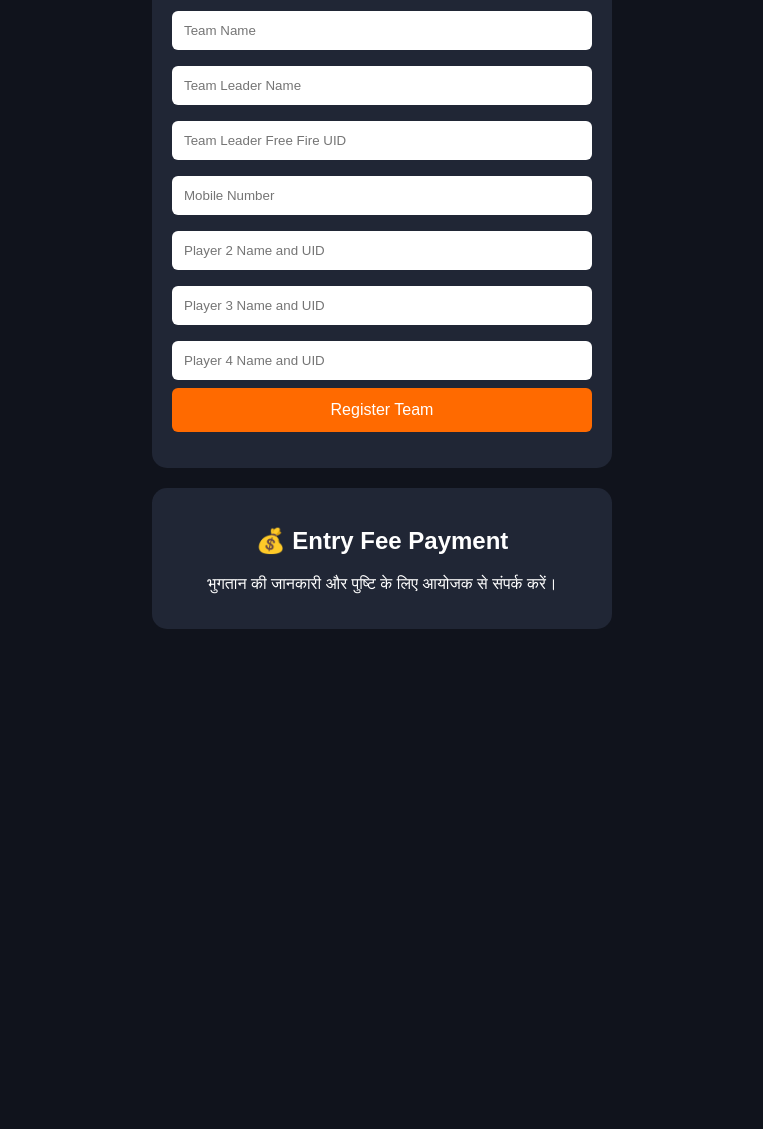
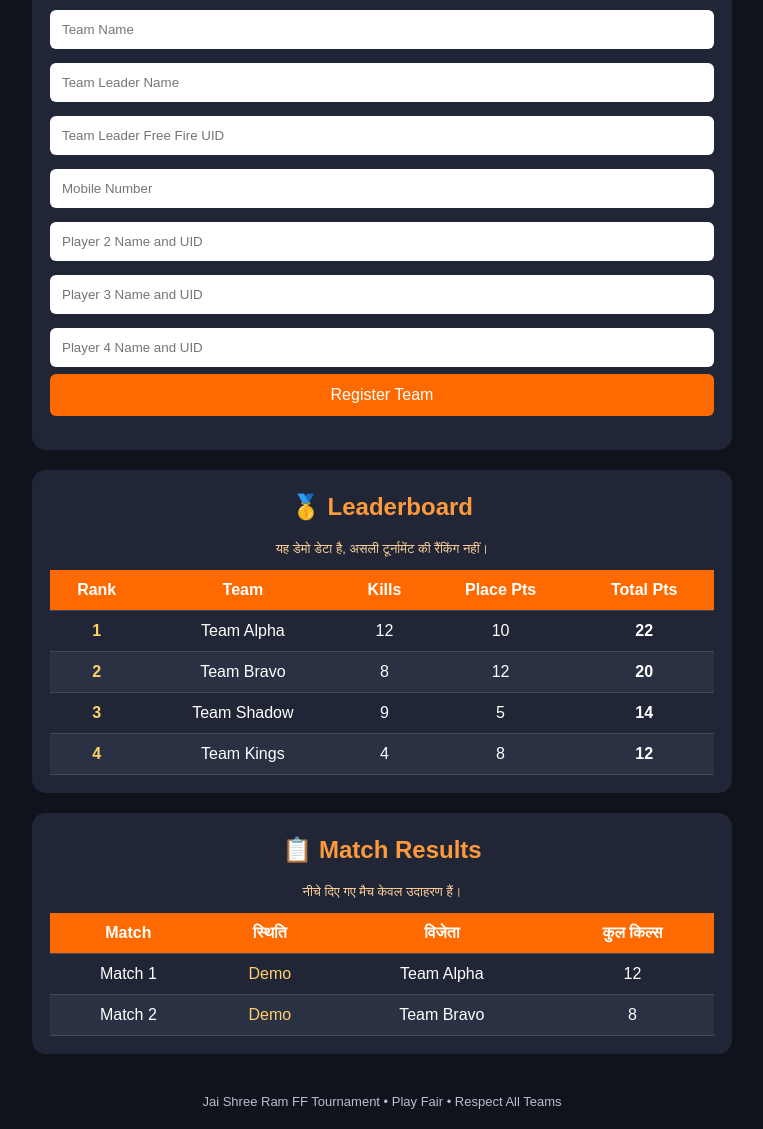
Before and after one commit to nattik5904singh-art/Free-fire-tournament-, a plain HTML site: page index.html in a window 1280 px wide. Shown: the part 515-1644 px from the top of the page, without its empty margins (258-1021 px from the left). Before the commit the page ends 1164 px from the top, so only its background shows below. Drawn offline with Linux system fonts and the light colour scheme.

Commit message:
Update index.html

```diff
--- a/index.html
+++ b/index.html
@@ -5,29 +5,75 @@
 <meta charset="UTF-8">
 <meta name="viewport" content="width=device-width, initial-scale=1">
 <title>Jai Shree Ram FF Tournament</title>
+
 <style>
-body{margin:0;font-family:Arial,sans-serif;background:#10131c;color:white;text-align:center}
-header{background:#ff6a00;padding:25px 10px}
-.box{background:#202635;margin:20px auto;padding:20px;width:85%;max-width:420px;border-radius:15px}
-input{box-sizing:border-box;width:100%;padding:12px;margin:8px 0;border-radius:6px;border:0}
-button{background:#ff6a00;color:white;border:0;padding:13px;width:100%;border-radius:6px;font-size:16px}
-.price{font-size:28px;color:#ffb000}
+*{box-sizing:border-box}
+body{
+  margin:0;font-family:Arial,sans-serif;
+  background:#10131c;color:white;text-align:center
+}
+header{background:#ff6a00;padding:24px 12px}
+header h1{margin:0;font-size:25px}
+nav{
+  display:flex;justify-content:center;gap:16px;
+  flex-wrap:wrap;padding:14px;background:#202635
+}
+nav a{color:white;text-decoration:none;font-weight:bold}
+.box{
+  background:#202635;margin:20px auto;padding:18px;
+  width:92%;max-width:700px;border-radius:14px
+}
+h2{color:#ff9a3c;margin-top:5px}
+input{
+  width:100%;padding:12px;margin:7px 0;
+  border:0;border-radius:6px
+}
+button{
+  background:#ff6a00;color:white;border:0;
+  padding:12px;border-radius:6px;font-size:16px;
+  cursor:pointer
+}
+form button{width:100%}
+button:disabled{opacity:.6}
+.price{font-size:26px;color:#ffb000}
+.note{font-size:13px;color:#ffd19c}
+.table-wrap{overflow-x:auto}
+table{
+  width:100%;border-collapse:collapse;
+  min-width:440px
+}
+th,td{padding:11px 8px;border-bottom:1px solid #41495b}
+th{background:#ff6a00;color:white}
+tr:nth-child(even){background:#293143}
+.rank{color:#ffd166;font-weight:bold}
+.status{color:#8ee6a1}
+.result-status{color:#ffcf70}
+footer{padding:20px;color:#b9bfce;font-size:13px}
 </style>
 </head>
+
 <body>
 <header>
   <h1>🔥 जय श्री राम FF TOURNAMENT 🔥</h1>
   <p>Squad Battle • Show Your Skills</p>
 </header>
 
-<div class="box">
+<nav>
+  <a href="#details">Tournament</a>
+  <a href="#register">Register</a>
+  <a href="#leaderboard">Leaderboard</a>
+  <a href="#results">Results</a>
+</nav>
+
+<section class="box" id="details">
   <h2>🏆 Tournament Details</h2>
   <p>Mode: Squad</p>
   <p>Players: 4 per team</p>
   <p>Entry Fee: <span class="price">₹20</span></p>
-</div>
+  <p class="note">मैच का समय और नियम आयोजक से कन्फर्म करें।</p>
+</section>
 
-<div class="box">
+<section class="box" id="register">
   <h2>📝 Squad Registration</h2>
   <form id="registration">
     <input name="team" placeholder="Team Name" required>
@@ -39,28 +85,112 @@ button{background:#ff6a00;color:white;border:0;padding:13px;width:100%;border-ra
     <input name="player4" placeholder="Player 4 Name and UID" required>
     <button type="submit">Register Team</button>
   </form>
-<p id="message"></p>
+  <p id="message" role="status"></p>
+</section>
+
+<section class="box" id="leaderboard">
+  <h2>🥇 Leaderboard</h2>
+  <p class="note">यह डेमो डेटा है, असली टूर्नामेंट की रैंकिंग नहीं।</p>
+  <div class="table-wrap">
+    <table>
+      <thead>
+        <tr>
+          <th>Rank</th>
+          <th>Team</th>
+          <th>Kills</th>
+          <th>Place Pts</th>
+          <th>Total Pts</th>
+        </tr>
+      </thead>
+      <tbody id="leaderboardBody"></tbody>
+    </table>
   </div>
+</section>
 
-<div class="box">
-<h2>💰 Entry Fee Payment</h2>
-<p>भुगतान की जानकारी और पुष्टि के लिए आयोजक से संपर्क करें।</p>
+<section class="box" id="results">
+  <h2>📋 Match Results</h2>
+  <p class="note">नीचे दिए गए मैच केवल उदाहरण हैं।</p>
+  <div class="table-wrap">
+    <table>
+      <thead>
+        <tr>
+          <th>Match</th>
+          <th>स्थिति</th>
+          <th>विजेता</th>
+          <th>कुल किल्स</th>
+        </tr>
+      </thead>
+      <tbody id="resultsBody"></tbody>
+    </table>
   </div>
+</section>
+
+<footer>
+  Jai Shree Ram FF Tournament • Play Fair • Respect All Teams
+</footer>
 
 <script>
 const WEB_APP_URL = "https://script.google.com/macros/s/AKfycbyT_RFw22nyXPILOu5lJW5PDVfSAYBrgwgEelLUxJkSY0GGWtWRDIPeTk1oRuCQd0iZ/exec";
 
+// Demo scores: बाद में असली परिणामों से बदलें।
+const teams = [
+  {name:"Team Alpha", kills:12, place:10},
+  {name:"Team Bravo", kills:8, place:12},
+  {name:"Team Shadow", kills:9, place:5},
+  {name:"Team Kings", kills:4, place:8}
+];
+
+teams.forEach(team => {
+  team.total = team.kills + team.place;
+});
+
+teams.sort((a,b) => b.total - a.total);
+
+document.getElementById("leaderboardBody").innerHTML =
+  teams.map((team,index) => `
+    <tr>
+      <td class="rank">${index+1}</td>
+      <td>${escapeHTML(team.name)}</td>
+      <td>${team.kills}</td>
+      <td>${team.place}</td>
+      <td><strong>${team.total}</strong></td>
+    </tr>
+  `).join("");
+
+const matches = [
+  {name:"Match 1", status:"Demo", winner:"Team Alpha", kills:12},
+  {name:"Match 2", status:"Demo", winner:"Team Bravo", kills:8}
+];
+
+document.getElementById("resultsBody").innerHTML =
+  matches.map(match => `
+    <tr>
+      <td>${escapeHTML(match.name)}</td>
+      <td class="result-status">${escapeHTML(match.status)}</td>
+      <td>${escapeHTML(match.winner)}</td>
+      <td>${match.kills}</td>
+    </tr>
+  `).join("");
+
+function escapeHTML(value) {
+  return String(value).replace(/[&<>"']/g, char => ({
+    "&":"&amp;", "<":"&lt;", ">":"&gt;",
+    '"':"&quot;", "'":"&#39;"
+  }[char]));
+}
+
+// Google Sheet registration
 const form = document.getElementById("registration");
 const message = document.getElementById("message");
-const button = form.querySelector('button[type="submit"]');
+const submitButton = form.querySelector('button[type="submit"]');
 
 form.addEventListener("submit", async function(e) {
   e.preventDefault();
   if (!form.reportValidity()) return;
 
-  button.disabled = true;
-  button.textContent = "Sending...";
-  message.textContent = "रजिस्ट्रेशन भेजा जा रहा है...";
+  submitButton.disabled = true;
+  submitButton.textContent = "Sending...";
+  message.textContent = "रजिस्ट्रेशन अनुरोध भेजा जा रहा है...";
 
   try {
     await fetch(WEB_APP_URL, {
@@ -68,13 +198,16 @@ form.addEventListener("submit", async function(e) {
       mode: "no-cors",
       body: new URLSearchParams(new FormData(form))
     });
-    message.textContent = "अनुरोध भेज दिया गया। Google Sheet में जाँचकर पुष्टि करें।";
+
+    message.textContent =
+      "अनुरोध भेजा गया। आयोजक से पुष्टि करें और Google Sheet में जाँचें।";
     form.reset();
   } catch (error) {
-    message.textContent = "भेजने में समस्या हुई। कृपया दोबारा कोशिश करें।";
+    message.textContent =
+      "अनुरोध भेजने में समस्या हुई। इंटरनेट और Web App जाँचें।";
   } finally {
-    button.disabled = false;
-    button.textContent = "Register Team";
+    submitButton.disabled = false;
+    submitButton.textContent = "Register Team";
   }
 });
 </script>
```
Lines whose indentation alone changed are shown as unchanged.
